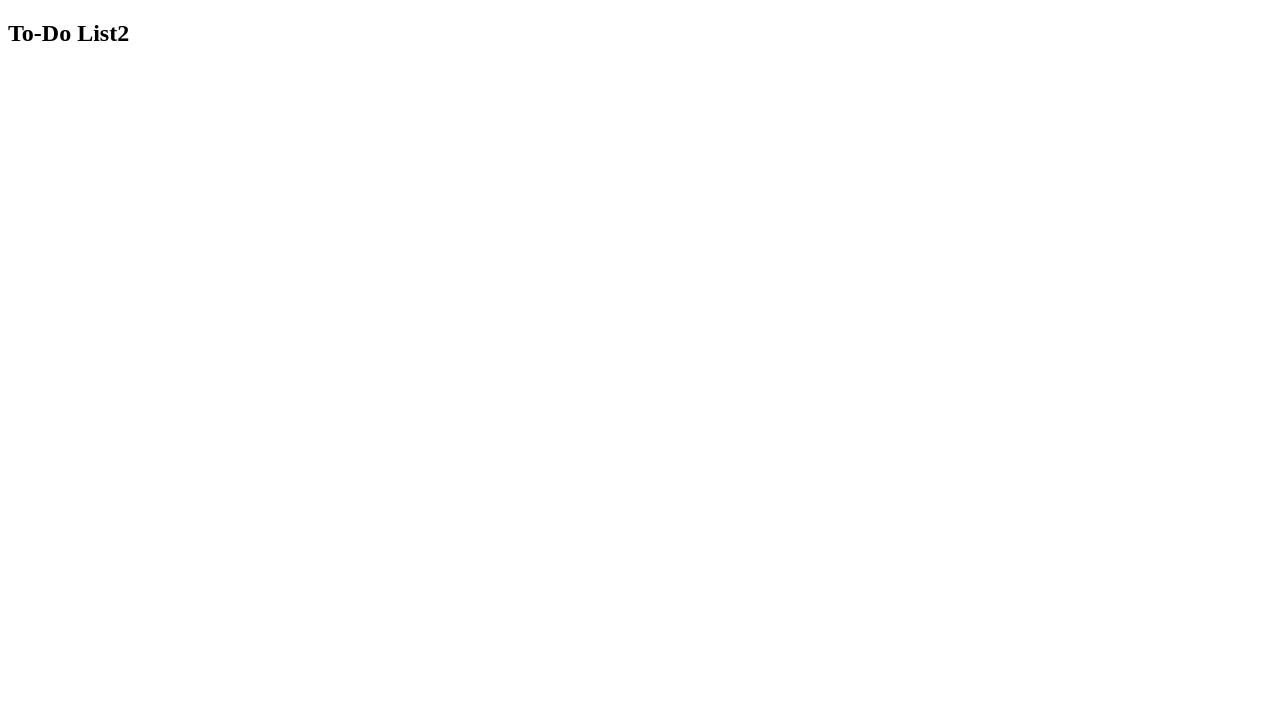
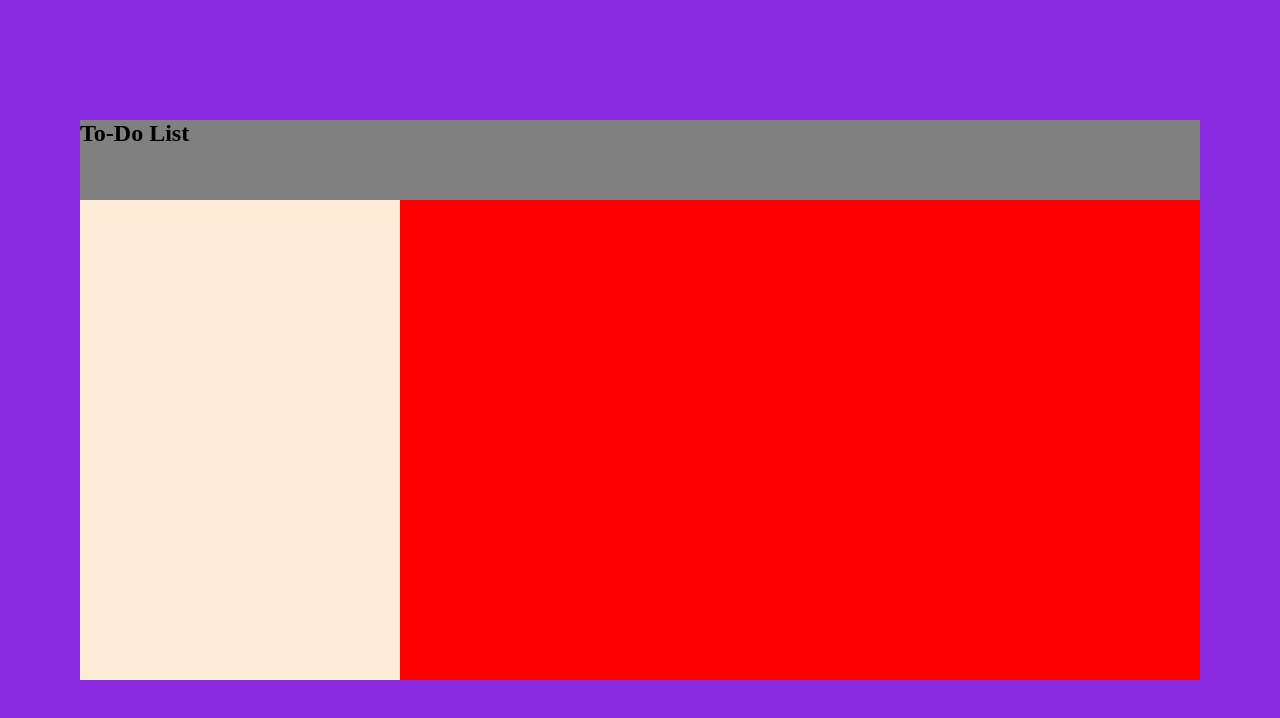
Before and after one commit to iamjhp/todo-list, a website built with webpack: page dist/index.html in a window 1280 px wide. Built offline with Linux system fonts and the light colour scheme.

Commit message:
Add the HTML skeleton with CSS style

```diff
--- a/package.json
+++ b/package.json
@@ -20,6 +20,8 @@
   },
   "homepage": "https://github.com/iamjhp/todo-list#readme",
   "devDependencies": {
+    "css-loader": "^6.7.1",
+    "style-loader": "^3.3.1",
     "webpack": "^5.70.0",
     "webpack-cli": "^4.9.2"
   }
--- a/src/css/style.css
+++ b/src/css/style.css
@@ -0,0 +1,49 @@
+* {
+    margin: 0;
+    padding: 0;
+    box-sizing: border-box;
+}
+
+body, html {
+    margin: 0;
+    padding: 0;
+}
+
+h2 {
+    margin: 0;
+    padding: 0;
+}
+
+body {
+    display: flex;
+    justify-content: center;
+    align-items: center;
+    background-color: blueviolet;
+    height: 100vh;
+}
+
+.content {
+    display: grid;
+    grid-template-columns: 20rem 1fr;
+    grid-template-rows: 5rem 30rem;
+    background-color: red;
+    width: 70rem;
+    height: 35rem;
+
+}
+
+header {
+    grid-column: 1 / 3;
+    background-color: grey;
+}
+
+.side-bar {
+    grid-row: 2 / 3;
+    grid-column: 1 / 2;
+    background-color: antiquewhite;
+}
+
+.main-container {
+    grid-row: 2 / 3;
+    grid-column: 2 / 3;
+}
--- a/src/index.js
+++ b/src/index.js
@@ -0,0 +1 @@
+import './css/style.css';
```
Also changed, not shown: dist/index.html, dist/main.js, 1 other file.
